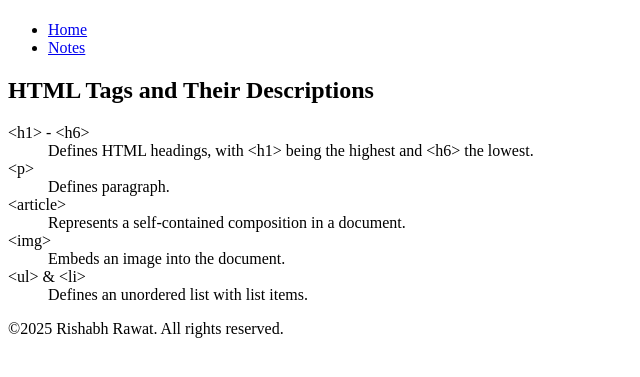
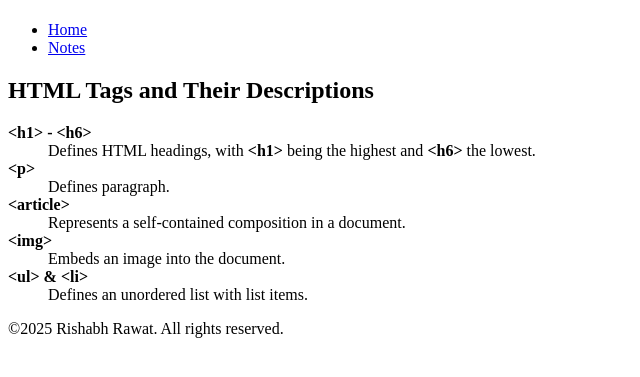
Before and after one commit to rawa0033/rawa0033.github.io, a plain HTML site: page html-assignment/notes.html in a window 1280 px wide. Shown: the part 59-436 px from the top of the page, without its empty margins (0-640 px from the left). Drawn offline with Linux system fonts and the light colour scheme.

Commit message:
beautify

```diff
--- a/html-assignment/notes.html
+++ b/html-assignment/notes.html
@@ -1,10 +1,12 @@
 <!DOCTYPE html>
 <html lang="en">
+
 <head>
     <meta charset="UTF-8">
     <meta name="viewport" content="width=device-width, initial-scale=1.0">
     <title>Notes</title>
 </head>
+
 <body>
     <header>
         <h1>HTML Notes</h1>
@@ -19,19 +21,20 @@
     <main>
         <h2>HTML Tags and Their Descriptions</h2>
         <dl>
-            <dt>&lt;h1&gt; - &lt;h6&gt;</dt>
-            <dd>Defines HTML headings, with &lt;h1&gt; being the highest and &lt;h6&gt; the lowest.</dd>
+            <dt><strong> &lt;h1&gt; - &lt;h6&gt; </strong></dt>
+            <dd>Defines HTML headings, with <strong>&lt;h1&gt;</strong> being the highest and
+                <strong>&lt;h6&gt;</strong> the lowest.</dd>
 
-            <dt>&lt;p&gt;</dt>
+            <dt><strong> &lt;p&gt;</strong></dt>
             <dd>Defines paragraph.</dd>
 
-            <dt>&lt;article&gt;</dt>
+            <dt><strong>&lt;article&gt;</strong></dt>
             <dd>Represents a self-contained composition in a document.</dd>
 
-            <dt>&lt;img&gt;</dt>
+            <dt><strong> &lt;img&gt;</strong></dt>
             <dd>Embeds an image into the document.</dd>
 
-            <dt>&lt;ul&gt; &amp; &lt;li&gt;</dt>
+            <dt><strong> &lt;ul&gt; &amp; &lt;li&gt;</strong></dt>
             <dd>Defines an unordered list with list items.</dd>
         </dl>
     </main>
@@ -40,4 +43,5 @@
         <p>&copy;2025 Rishabh Rawat. All rights reserved.</p>
     </footer>
 </body>
+
 </html>
```
Also changed, not shown: html-assignment/index.html (+14 -2 lines).
